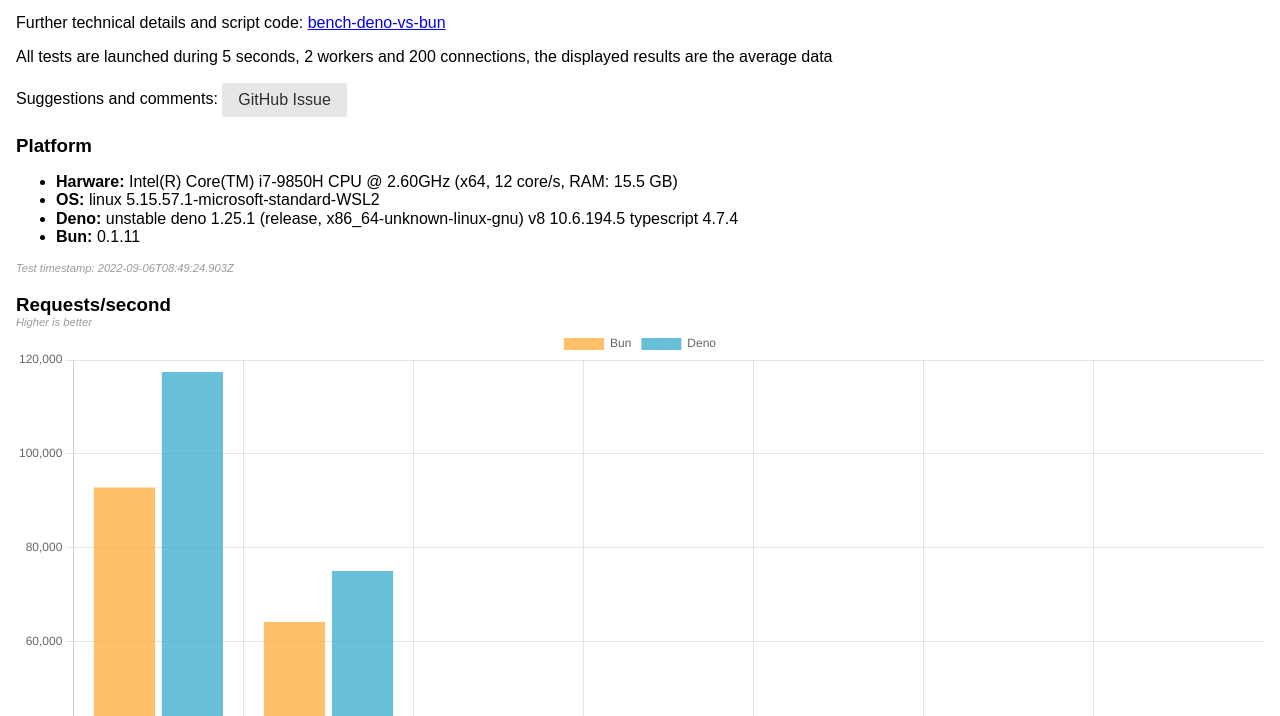
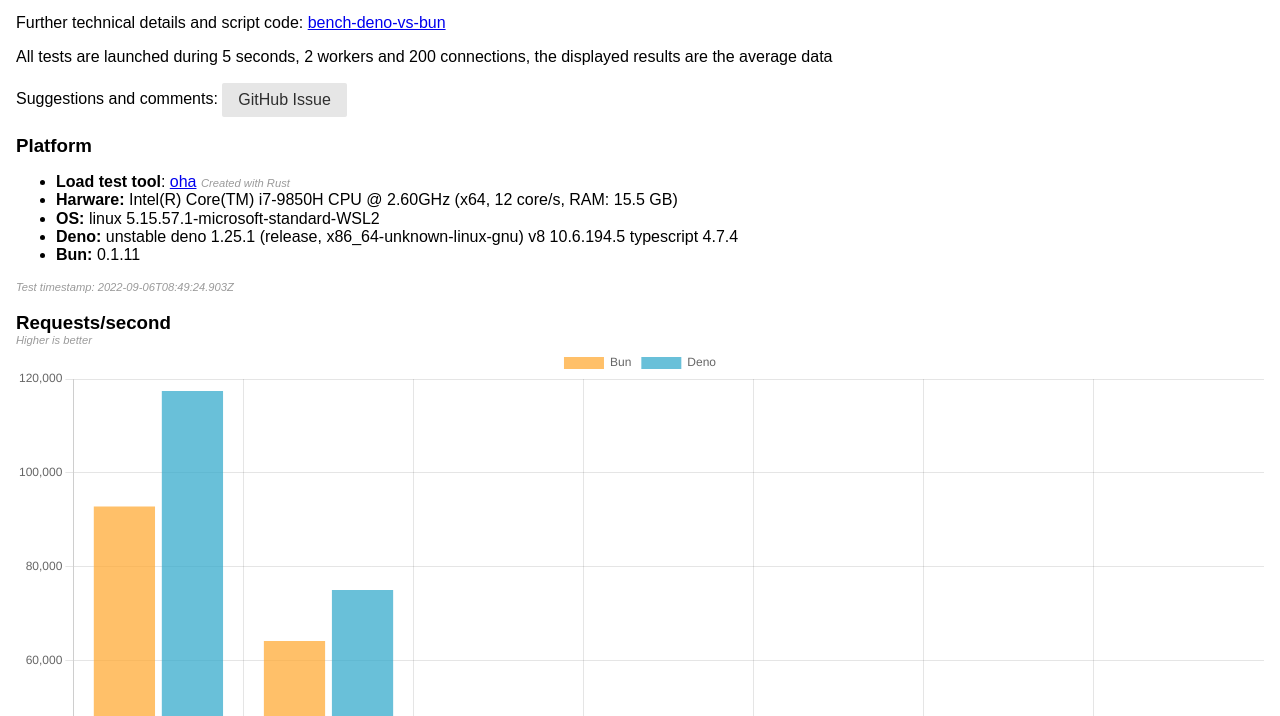
Before and after one commit to rsc1975/bench-deno-vs-bun, a website: page public/index.html in a window 1280 px wide. Shown: the part 84-800 px from the top of the page. Drawn offline with nearby package versions, Linux system fonts and the light colour scheme.

Commit message:
Added oha info

```diff
--- a/public/index.html
+++ b/public/index.html
@@ -35,6 +35,7 @@
         <section>
             <h3>Platform</h3>
             <ul id="platform">
+                <li><strong>Load test tool</strong>: <a href="https://github.com/hatoo/oha" target="_blank">oha</a> <span class="hint">Created with Rust</span></li>
             </ul>
         <span class="hint">Test timestamp: <span id="test-date"></span></span>
         </section>
```
